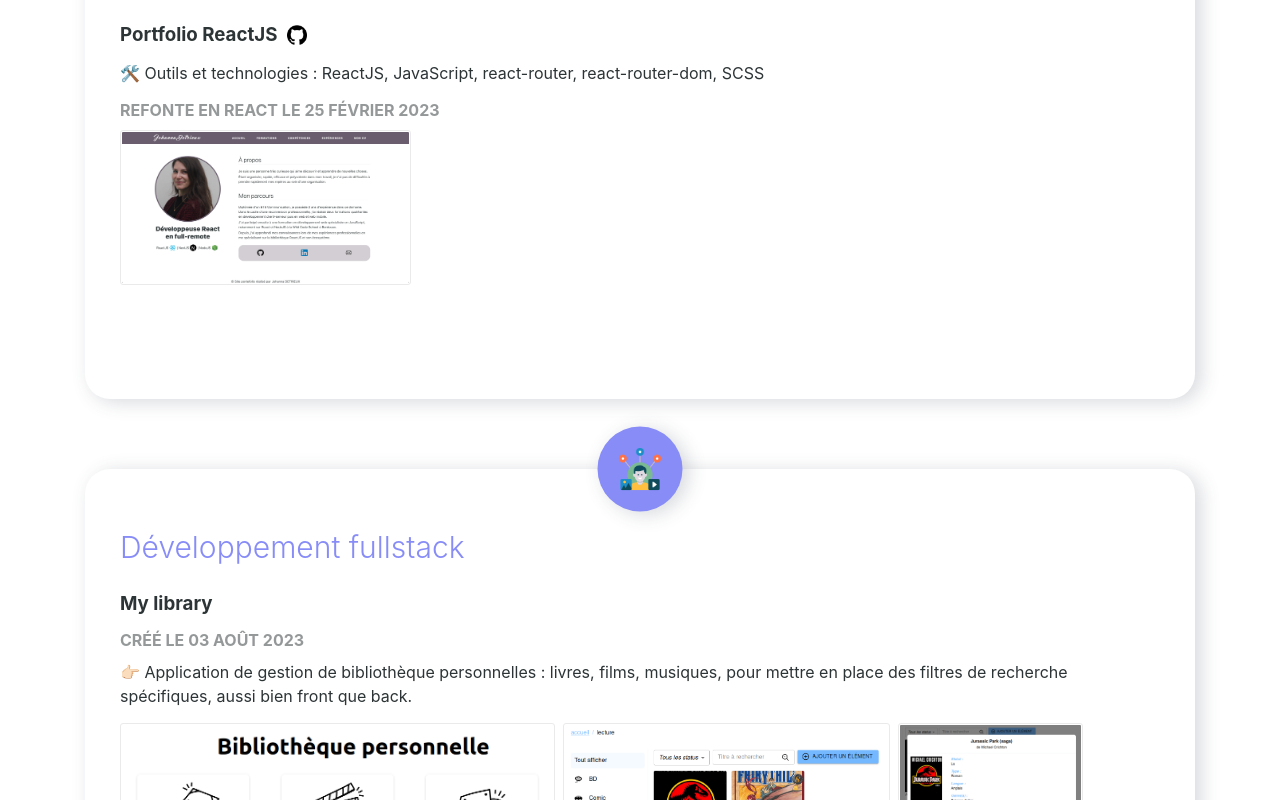
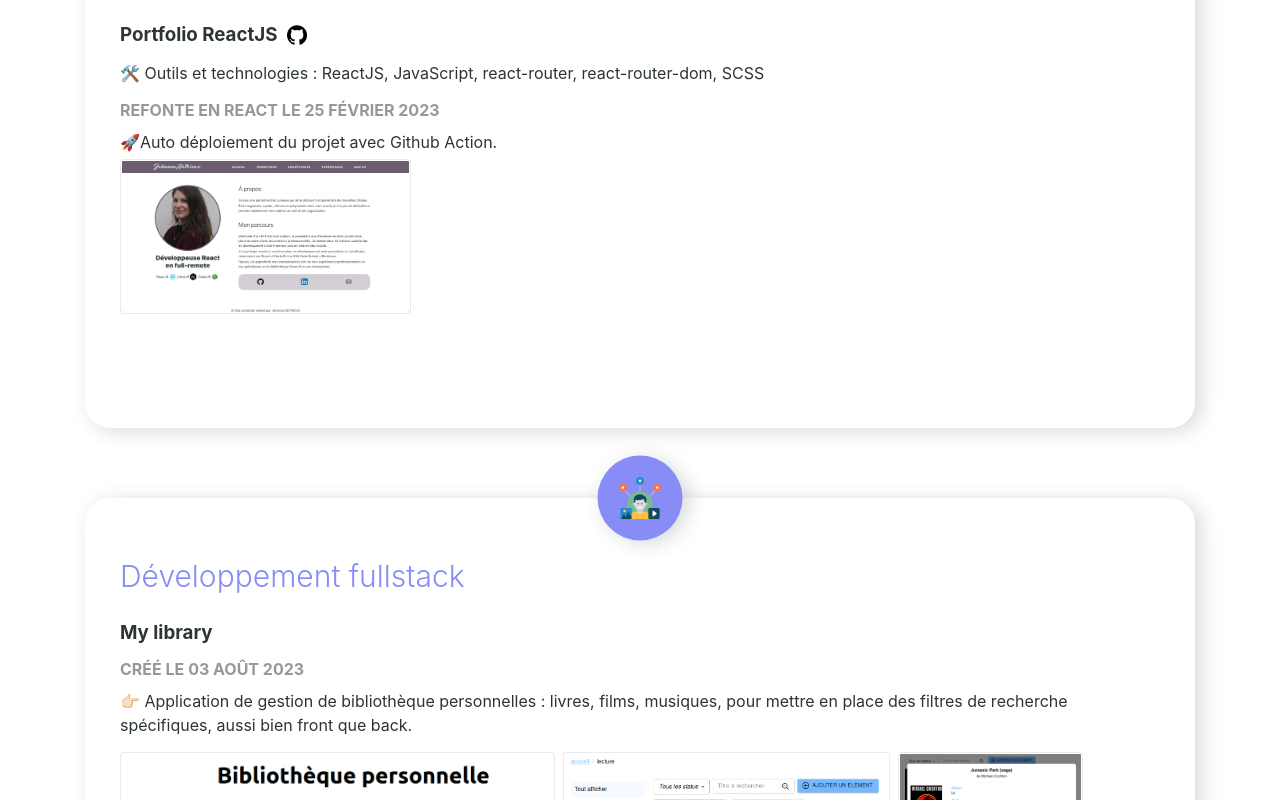
Before and after one commit to Jwana24/portfolio, a React (Create React App) app: page /experiences in a window 1280 px wide. Shown: the part 1580-2380 px from the top of the page. Built offline with nearby package versions, Linux system fonts and the light colour scheme.

Commit message:
Adding tools in some experiences and cd on the portfolio project

```diff
--- a/src/components/Experiences/Experiences.jsx
+++ b/src/components/Experiences/Experiences.jsx
@@ -158,6 +158,12 @@ const Experiences = () => {
                                         </div>
                                         <p>🛠️ Outils et technologies : ReactJS, JavaScript, react-router, react-router-dom, SCSS</p>
                                         <h4>Refonte en React le 25 Février 2023</h4>
+                                        <p>
+                                            🚀
+                                            <span className="ProjectDesc">
+                                                Auto déploiement du projet avec Github Action.
+                                            </span>
+                                        </p>
                                         <div className="ProjectsPerso">
                                             <ZoomedImage src={Portfolio} alt="Website Portfolio" />
                                         </div>
@@ -396,7 +402,8 @@ const Experiences = () => {
                                 <div className="ContainerDevReact">
                                     <div>
                                         <h3>Développement React</h3>
-                                        <p>🛠️ Outils et technologies : Redux / Typescript / Webpack / Styled component / JSS / MaterialUI / Formik / React Hook Form / Jest</p>
+                                        <p>🛠️ Outils et technologies : ReactJS, Typescript, JavaScript, Redux, redux-toolkit, JSS, MaterialUI, Formik, Yup, Jest, i18next, Axios,
+                                            Eslint, Jenkins, react-toastify, react-router, react-router-dom, BigNumberJS, Swagger</p>
                                         <h4>Particeep - septembre 2022 à mai 2023</h4>
                                         <p>
                                             J'ai réalisé principalement du bug fix sur le nouveau design en React, sur le front office et le back office du projet qui concerne des
@@ -408,6 +415,8 @@ const Experiences = () => {
                                             <ZoomedImage src={Finstore} alt="Finstore Particeep" />
                                         </div>
 
+                                        <p>🛠️ Outils et technologies : ReactJS, Redux, redux-saga, JavaScript, TypeScript, Webpack, Styled component, JSS, SCSS, React Hook Form, Yup,
+                                            i18next, Axios, Eslint, Prettier, react-router, react-router-dom, Swagger</p>
                                         <h4>Dydu - juillet 2021 à juillet 2022</h4>
                                         <p>
                                             J'ai réalisé des fonctionnalités et des bugs fix sur différentes chatbox (V1 en Angular et V2 en React), ainsi que sur l'outil de gestion
@@ -422,7 +431,7 @@ const Experiences = () => {
                                     </div>
 
                                     <h3>Intégration et développement PHP</h3>
-                                    <p>🛠️ Outils et technologies : Bolt / Prestashop / Symfony / Twig / JavaScript / SCSS</p>
+                                    <p>🛠️ Outils et technologies : Bolt, Prestashop, Symfony, Twig, JavaScript, SCSS, Filezilla, Bootstrap, DataTables, MomentJS</p>
                                     <h4>Definima - août 2020 à août 2021</h4>
                                     <p className="SmallText">👤 Travail en autonomie sur les sites : Iming, Central Sono, Symbiose Club.</p>
                                     <p className="SmallText">
```
